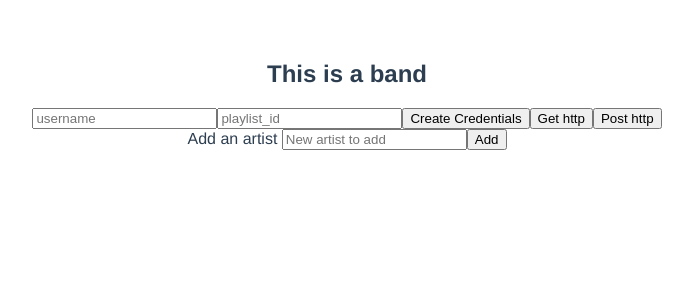
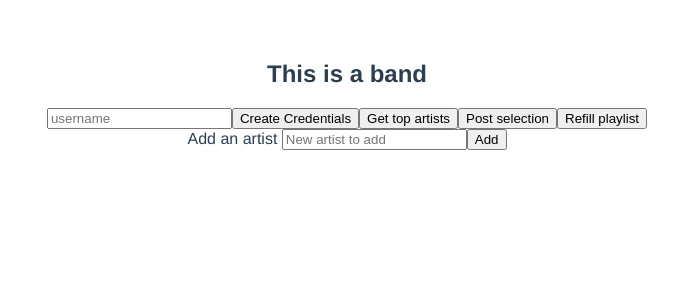
Before and after one commit to psycho-pat/listnmore-frontend, a Vue app: page / in a window 1280 px wide. Shown: the top 300 px of the page, without its empty margins (293-986 px from the left). Built offline with nearby package versions, Linux system fonts and the light colour scheme.

Commit message:
changed playlist selection and added button to refill playlist with songs

```diff
--- a/src/components/HelloWorld.vue
+++ b/src/components/HelloWorld.vue
@@ -2,10 +2,10 @@
   <div id="test">
     <h2>This is a band</h2>
     <input v-model="user_name" placeholder="username" />
-    <input v-model="playlist_id" placeholder="playlist_id" />
     <a :href="createCreds"> <button>Create Credentials</button> </a>
-    <button @click="getArtists">Get http</button>
-    <button @click="postArtists">Post http</button>
+    <button @click="getArtists">Get top artists</button>
+    <button @click="postArtists">Post selection</button>
+    <button @click="refillPlaylist">Refill playlist</button>
     <ArtistList v-bind:artistList="artistList"></ArtistList>
   </div>
 </template>
@@ -22,8 +22,7 @@ export default {
   data() {
     return {
       artistList: [],
-      user_name: "",
-      playlist_id: ""
+      user_name: ""
     };
   },
   components: { ArtistList },
@@ -48,16 +47,18 @@ export default {
       //const res = await data.json();
       console.log(data);
       //data = Vue.http.get('http://127.0.0.1:5000/artists');
-      //alert(data);
+      alert("Music matrix created - ready to generate songs");
+    },
+    async refillPlaylist() {
+      const data = await fetch(`${BACKEND_URL}/refillPlaylist`);
+      console.log(await data);
     }
   },
   computed: {
     createCreds() {
       console.log("foo");
       //const user_name = "psycho.pat";
-      return `${BACKEND_URL}/create_creds?user_name=${
-        this.user_name
-      }&playlist_id=${this.playlist_id}`;
+      return `${BACKEND_URL}/create_creds?user_name=${this.user_name}`;
     }
   }
 };
```
